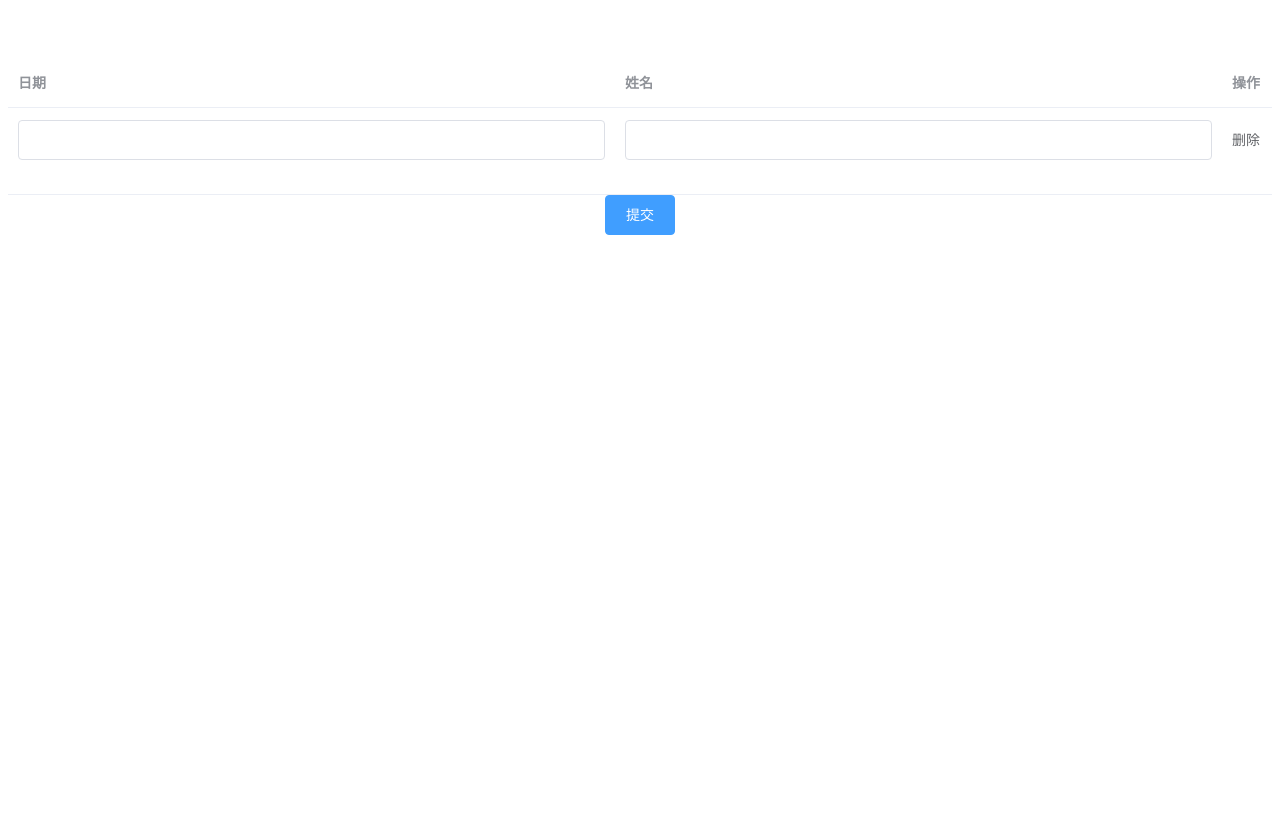
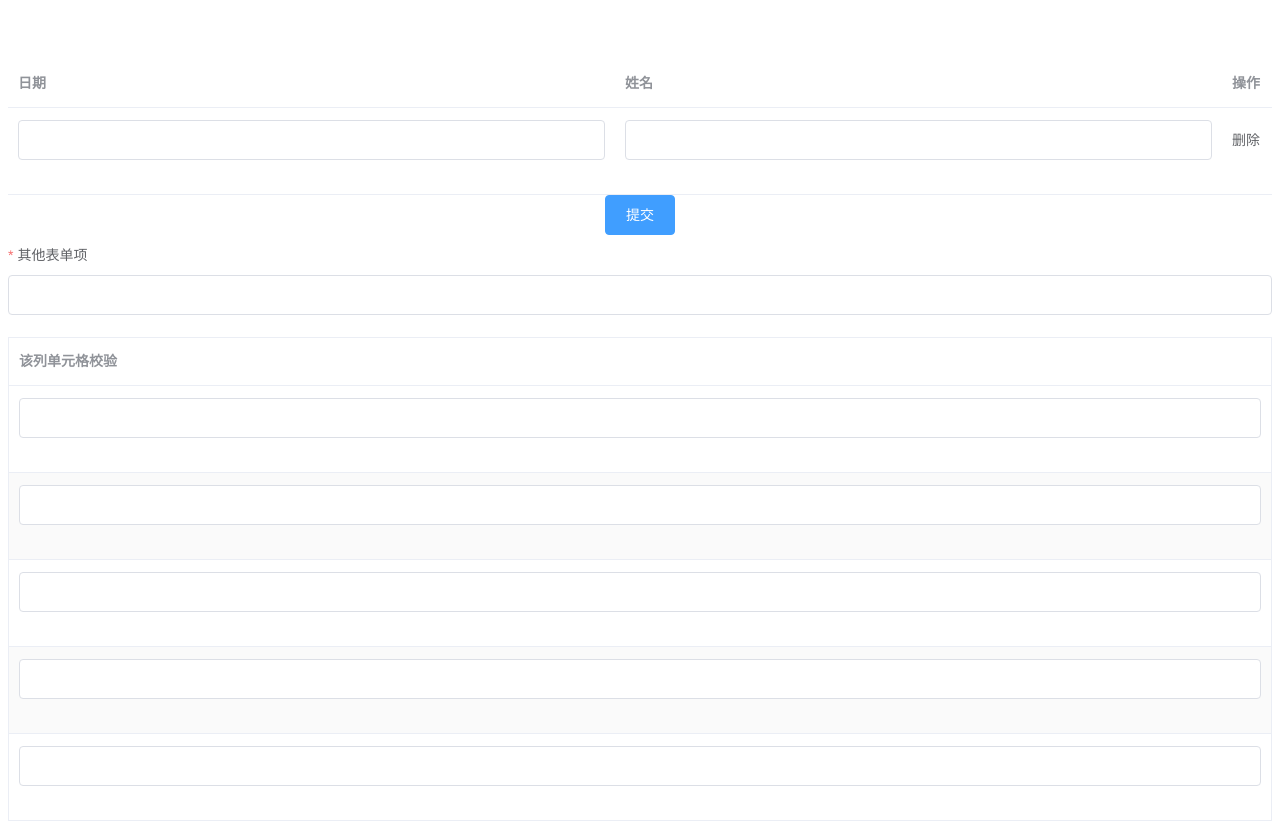
Before and after one commit to zqd123/el-element-vue2, a Vue app: page / in a window 1280 px wide. Before the commit the page ends 800 px from the top, so only its background shows below. Built offline with nearby package versions, Linux system fonts and the light colour scheme.

Commit message:
feat: 新增了一个表单

```diff
--- a/src/App.vue
+++ b/src/App.vue
@@ -1,20 +1,19 @@
 <template>
   <div id="app">
-    <!-- <img alt="Vue logo" src="./assets/logo.png"> -->
-    <!-- <HelloWorld msg="Welcome to Your Vue.js App"/> -->
      <FormTable></FormTable>
+     <TableForm></TableForm>
   </div>
 </template>
 
 <script>
-// import HelloWorld from './components/HelloWorld.vue'
 import FormTable from './components/FormTable.vue'
+import TableForm from './components/TableForm.vue'
 
 export default {
   name: 'App',
   components: {
-    // HelloWorld,
-    FormTable
+    FormTable,
+    TableForm
   }
 }
 </script>
--- /dev/null
+++ b/src/components/TableForm.vue
@@ -0,0 +1,46 @@
+<template>
+  <el-form :model="form" label-position="left" label-width="100" ref="form">
+    <el-form-item label="其他表单项" prop="name" :rules="rules.name">
+      <el-input v-model="form.name"></el-input>
+    </el-form-item>
+
+    <el-table :data="form.tableData" border stripe>
+      <el-table-column label="该列单元格校验">
+        <template slot-scope="{ row, $index }">
+          <el-form-item
+            :prop="`tableData.${$index}.input`"
+            :rules="rules.input"
+          >
+            <el-input v-model="row.input"></el-input>
+          </el-form-item>
+        </template>
+      </el-table-column>
+    </el-table>
+  </el-form>
+</template>
+<script>
+export default {
+  data() {
+    return {
+      form: {
+        name: "",
+        tableData: [
+          { input: "" },
+          { input: "" },
+          { input: "" },
+          { input: "" },
+          { input: "" },
+        ],
+      },
+      rules: {
+        name: [
+          { required: true, trigger: ["blur", "change"], message: "请选择" },
+        ],
+        input: [
+          { required: true, trigger: ["blur", "change"], message: "请选择" },
+        ],
+      },
+    };
+  },
+};
+</script>
```
Also changed, not shown: src/components/HelloWorld.vue (deleted, +0 -58 lines).
